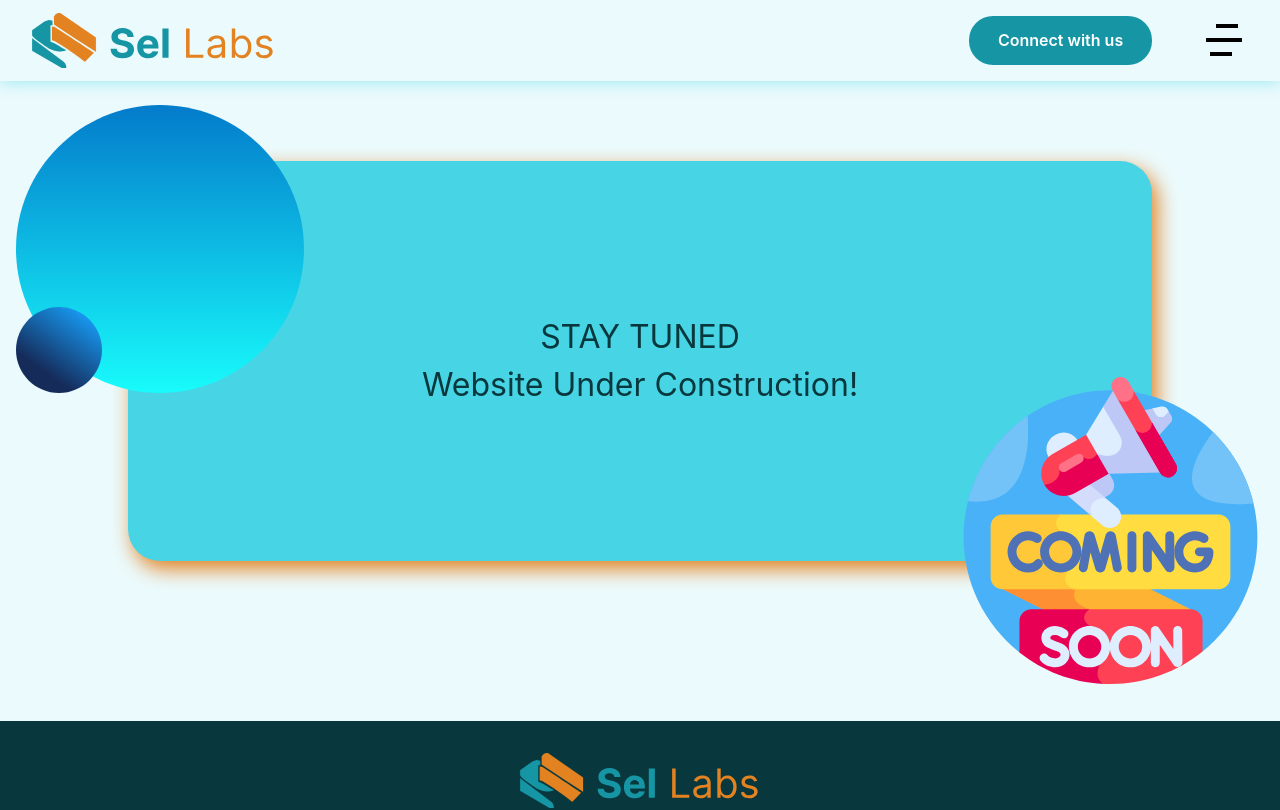
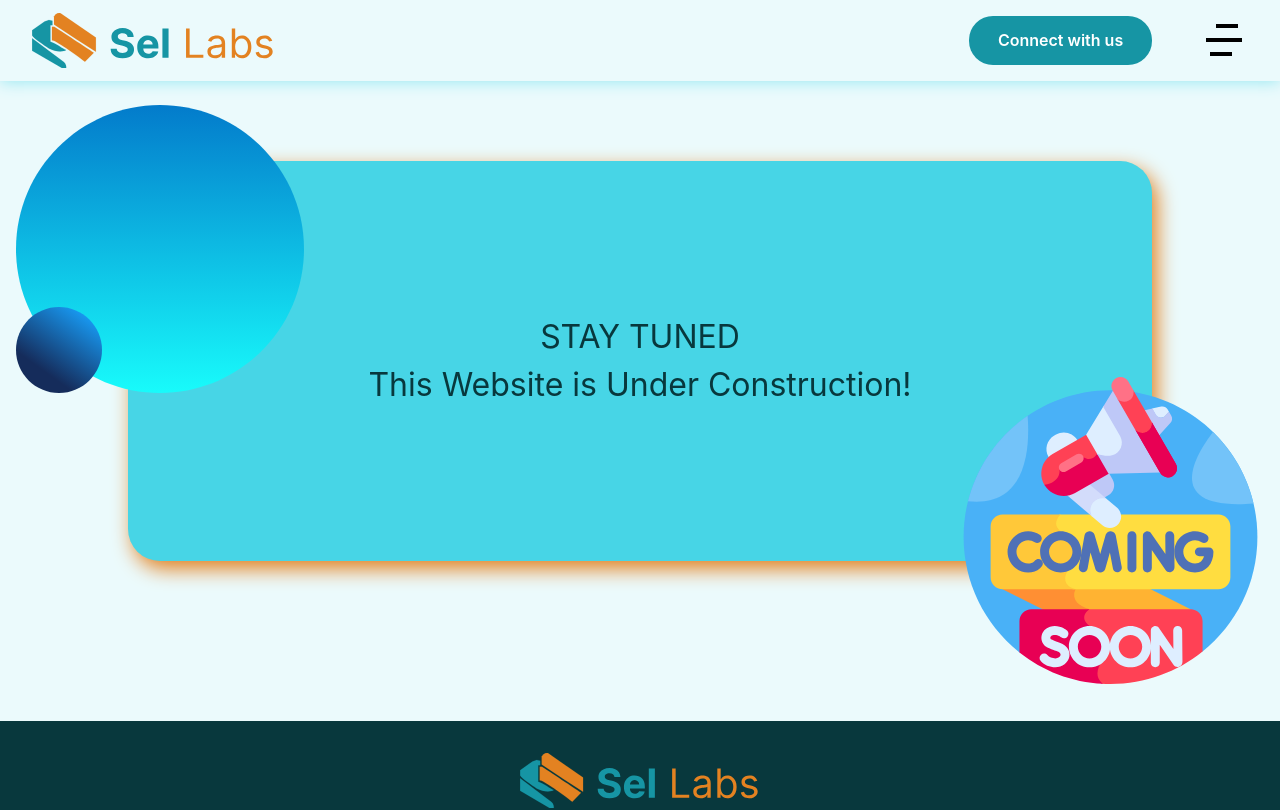
Before and after one commit to Serviqa/serviqa.github.io, a React (Vite) app: page / in a window 1280 px wide. Shown: the top 810 px of the page. Built offline with nearby package versions, Linux system fonts and the light colour scheme.

Commit message:
chore: change header text

```diff
--- a/src/App.jsx
+++ b/src/App.jsx
@@ -10,7 +10,7 @@ function Header() {
       <NavBar />
       <div className="message">
         <h2> STAY TUNED</h2>
-        <p> Website Under Construction! </p>
+        <p>This Website is Under Construction! </p>
 
         <img src={ball} className="ball" alt="ball" />
         <img src={comingSoon} className="coming-soon" alt="coming-soon" />
```
